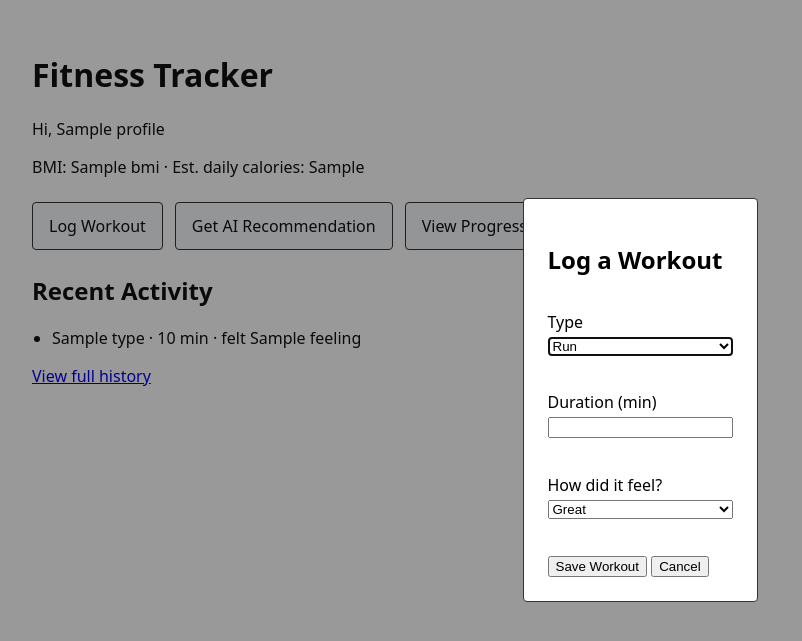
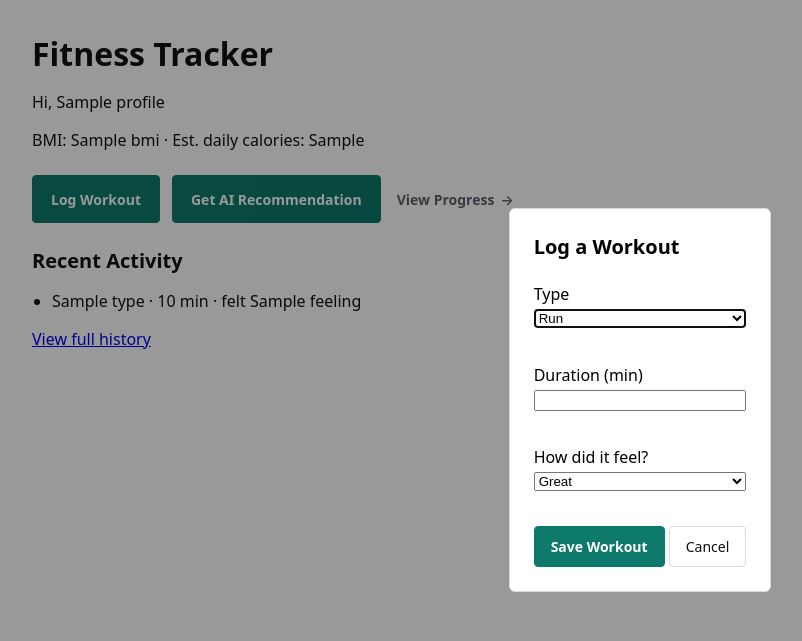
Before and after one commit to MSF998/fde-01-personal-fitness-tracker-ai-assistant, a FastAPI app: template app/templates/index.html in a window 1280 px wide, after a click on "Log Workout". Shown: the top 641 px of the page, without its empty margins (0-802 px from the left). Run offline with FastAPI, Linux system fonts and the light colour scheme; the template is opened without the code that fills it: most values are stand-ins (such as "Sample title", 1, 10 or a date in 2020).

Commit message:
Refactor CSS to use design tokens for colors and typography; update button styles across templates

```diff
--- a/app/static/css/style.css
+++ b/app/static/css/style.css
@@ -1,3 +1,23 @@
+/* Design tokens — docs/design-improvement-plan.md §2. Every color/type value below should
+   trace back to a token here, not be a one-off hex/rem value in a component rule. */
+:root {
+    --color-bg: #ffffff;
+    --color-surface: #f8f9fa;
+    --color-text: #111111;
+    --color-muted: #5a6169;
+    --color-border: #d8dce1;
+    --color-primary: #0d7a6c;
+    --color-primary-hover: #0b6358;
+    --color-danger: #b91c1c;
+    --color-danger-bg: #fef2f2;
+
+    --font-size-xs: 0.75rem;
+    --font-size-sm: 0.875rem;
+    --font-size-base: 1rem;
+    --font-size-lg: 1.25rem;
+    --font-size-xl: 2rem;
+}
+
 * {
     box-sizing: border-box;
 }
@@ -8,10 +28,23 @@ html {
 
 body {
     font-family: system-ui, -apple-system, "Segoe UI", sans-serif;
+    font-size: var(--font-size-base);
     margin: 0;
     padding: 2rem;
-    background: #ffffff;
-    color: #111111;
+    background: var(--color-bg);
+    color: var(--color-text);
+}
+
+h1 {
+    font-size: var(--font-size-xl);
+    font-weight: 700;
+    margin: 0 0 1rem;
+}
+
+h2 {
+    font-size: var(--font-size-lg);
+    font-weight: 700;
+    margin: 0 0 0.5rem;
 }
 
 .field {
@@ -23,8 +56,8 @@ body {
 }
 
 .error {
-    color: #b91c1c;
-    font-size: 0.875rem;
+    color: var(--color-danger);
+    font-size: var(--font-size-sm);
     margin: 0;
     min-height: 1.1em;
 }
@@ -35,15 +68,55 @@ body {
     margin: 1.5rem 0;
 }
 
+/* Base tile layout (Phase B3: explicit 48px touch target, was 47px via padding alone).
+   Modifiers below (.tile-action / .tile-nav) give action-tiles and nav-tiles distinct
+   treatments — Phase B1: the two modal-triggers and the one navigation link had
+   identical styling despite different roles. */
 .tile {
-    padding: 0.75rem 1rem;
-    border: 1px solid #333;
+    display: inline-flex;
+    align-items: center;
+    gap: 0.375rem;
+    min-height: 48px;
+    box-sizing: border-box;
+    padding: 0.75rem 1.125rem;
     border-radius: 4px;
-    background: #f6f8fa;
+    font-size: var(--font-size-sm);
+    font-weight: 600;
+    font-family: inherit;
     text-decoration: none;
-    color: inherit;
-    font: inherit;
     cursor: pointer;
+}
+
+.tile-action {
+    background: var(--color-primary);
+    color: #ffffff;
+    border: 1.5px solid var(--color-primary);
+}
+
+.tile-action:hover {
+    background: var(--color-primary-hover);
+    border-color: var(--color-primary-hover);
+}
+
+.tile-nav {
+    background: transparent;
+    color: var(--color-muted);
+    border: none;
+    padding-left: 0.25rem;
+    padding-right: 0.25rem;
+}
+
+.tile-nav:hover {
+    color: var(--color-primary);
+}
+
+.tile-nav .arrow {
+    display: inline-block;
+    transition: transform 0.15s ease;
+}
+
+.tile-nav:hover .arrow {
+    transform: translateX(2px);
 }
 
 .activity-list {
@@ -51,8 +124,8 @@ body {
 }
 
 dialog {
-    border: 1px solid #333;
-    border-radius: 4px;
+    border: 1px solid var(--color-border);
+    border-radius: 6px;
     padding: 1.5rem;
 }
 
@@ -61,10 +134,10 @@ dialog::backdrop {
 }
 
 .day-label {
-    font-size: 0.875rem;
+    font-size: var(--font-size-sm);
     text-transform: uppercase;
     letter-spacing: 0.04em;
-    color: #555;
+    color: var(--color-muted);
     margin: 1.25rem 0 0.25rem;
 }
 
@@ -80,8 +153,8 @@ dialog::backdrop {
 }
 
 .chartbox .cap {
-    font-size: 0.875rem;
-    color: #555;
+    font-size: var(--font-size-xs);
+    color: var(--color-muted);
     font-style: italic;
     margin-bottom: 0.5rem;
 }
@@ -90,22 +163,59 @@ dialog::backdrop {
     display: inline-flex;
     align-items: center;
     gap: 0.35rem;
-    font-size: 0.8rem;
-    background: #f6f8fa;
-    border: 1px solid #ccc;
+    font-size: var(--font-size-sm);
+    background: var(--color-surface);
+    border: 1px solid var(--color-border);
     border-radius: 4px;
     padding: 0.2rem 0.5rem;
 }
 
 .badge.warn {
-    color: #b91c1c;
-    border-color: #b91c1c;
-    background: #fef2f2;
+    color: var(--color-danger);
+    border-color: var(--color-danger);
+    background: var(--color-danger-bg);
 }
 
 .disclaimer {
-    font-size: 0.75rem;
-    color: #666;
-    border-top: 1px solid #eee;
+    font-size: var(--font-size-xs);
+    color: var(--color-muted);
+    border-top: 1px solid var(--color-border);
     padding-top: 0.5rem;
 }
+
+/* Button hierarchy — docs/design-improvement-plan.md §2 "Button Hierarchy" / Phase A3.
+   .btn-primary: the one action per screen that moves forward.
+   .btn-secondary: everything that dismisses/cancels. */
+.btn {
+    font-family: inherit;
+    font-size: var(--font-size-sm);
+    font-weight: 600;
+    padding: 0.625rem 1rem;
+    border-radius: 4px;
+    cursor: pointer;
+    text-align: center;
+    text-decoration: none;
+    display: inline-block;
+}
+
+.btn-primary {
+    background: var(--color-primary);
+    border: 1.5px solid var(--color-primary);
+    color: #ffffff;
+}
+
+.btn-primary:hover {
+    background: var(--color-primary-hover);
+    border-color: var(--color-primary-hover);
+}
+
+.btn-secondary {
+    background: transparent;
+    border: 1.5px solid var(--color-border);
+    color: var(--color-text);
+    font-weight: 500;
+}
+
+.btn-secondary:hover {
+    border-color: var(--color-muted);
+}
--- a/app/templates/index.html
+++ b/app/templates/index.html
@@ -15,9 +15,9 @@
         <p>BMI: {{ bmi }} &middot; Est. daily calories: {{ estimated_daily_calories }}</p>
 
         <div class="tiles">
-            <button type="button" class="tile" data-modal-target="log-workout-modal">Log Workout</button>
-            <button type="button" class="tile" data-modal-target="ai-recommendation-modal">Get AI Recommendation</button>
-            <a class="tile" href="/progress">View Progress</a>
+            <button type="button" class="tile tile-action" data-modal-target="log-workout-modal">Log Workout</button>
+            <button type="button" class="tile tile-action" data-modal-target="ai-recommendation-modal">Get AI Recommendation</button>
+            <a class="tile tile-nav" href="/progress">View Progress <span class="arrow">&rarr;</span></a>
         </div>
 
         <section>
@@ -73,8 +73,8 @@
                 <p class="error" data-error-for="feeling"></p>
             </div>
 
-            <button type="submit">Save Workout</button>
-            <button type="button" data-modal-close>Cancel</button>
+            <button type="submit" class="btn btn-primary">Save Workout</button>
+            <button type="button" class="btn btn-secondary" data-modal-close>Cancel</button>
         </form>
     </dialog>
 
@@ -85,8 +85,8 @@
                 <label for="ai-message">Ask something specific? (optional)</label>
                 <input type="text" id="ai-message" maxlength="500">
             </div>
-            <button type="button" id="ai-reco-submit">Get Recommendation</button>
-            <button type="button" data-modal-close>Cancel</button>
+            <button type="button" class="btn btn-primary" id="ai-reco-submit">Get Recommendation</button>
+            <button type="button" class="btn btn-secondary" data-modal-close>Cancel</button>
         </div>
 
         <div id="ai-reco-loading" hidden>
@@ -94,17 +94,17 @@
         </div>
 
         <div id="ai-reco-result" hidden>
-            <p class="badge">&#129302; AI Recommendation</p>
-            <p class="badge warn" id="ai-reco-guardrail-note" hidden>&#9888; Safety check adjusted this response</p>
+            <p class="badge">AI Recommendation</p>
+            <p class="badge warn" id="ai-reco-guardrail-note" hidden>Safety check adjusted this response</p>
             <p id="ai-reco-text"></p>
-            <p class="disclaimer">&#9432; AI-generated &mdash; not medical advice</p>
-            <button type="button" data-modal-close>Back to Dashboard</button>
+            <p class="disclaimer">AI-generated &mdash; not medical advice</p>
+            <button type="button" class="btn btn-secondary" data-modal-close>Back to Dashboard</button>
         </div>
 
         <div id="ai-reco-error" hidden>
             <p class="error">Couldn't get a recommendation right now. Please try again.</p>
-            <button type="button" id="ai-reco-retry">Retry</button>
-            <button type="button" data-modal-close>Cancel</button>
+            <button type="button" class="btn btn-primary" id="ai-reco-retry">Retry</button>
+            <button type="button" class="btn btn-secondary" data-modal-close>Cancel</button>
         </div>
     </dialog>
 
--- a/app/templates/profile_new.html
+++ b/app/templates/profile_new.html
@@ -45,7 +45,7 @@
                 <p class="error" data-error-for="weight_kg"></p>
             </div>
 
-            <button type="submit">Save &amp; Continue</button>
+            <button type="submit" class="btn btn-primary">Save &amp; Continue</button>
         </form>
     </main>
     <script src="/static/js/profile-form.js"></script>
--- a/app/templates/progress.html
+++ b/app/templates/progress.html
@@ -15,7 +15,7 @@
         {% if not has_data %}
         <div id="progress-empty">
             <p>You haven't logged a workout yet.</p>
-            <a class="tile" href="/">Log Your First Workout</a>
+            <a class="btn btn-primary" href="/">Log Your First Workout</a>
         </div>
         {% else %}
         <div id="progress-content">
```
